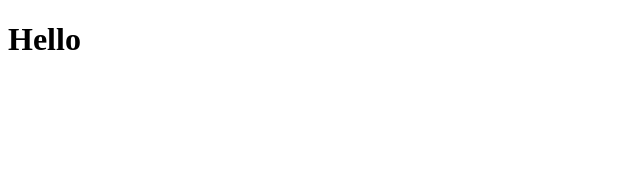
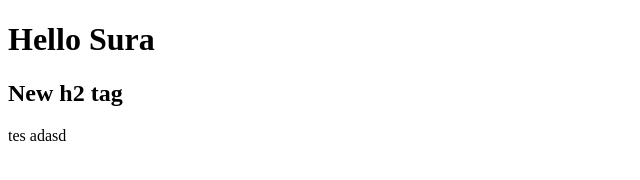
Before and after one commit to Surendra-Cube84/TestRepo, a plain HTML site: page index.html in a window 1280 px wide. Shown: the whole page, without its empty margins (0-640 px from the left). Drawn offline with Linux system fonts and the light colour scheme.

Commit message:
Modified index file

```diff
--- a/index.html
+++ b/index.html
@@ -5,7 +5,15 @@
     <meta name="viewport" content="width=device-width, initial-scale=1.0">
     <title>Document</title>
 </head>
+
 <body>
-    <h1>Hello</h1>
+    <h1>Hello Sura</h1>
+    <h2>New h2 tag</h2>
+
+    <span>tes</span>
+
+
+    <span>adasd</span>
 </body>
+
 </html>
```
